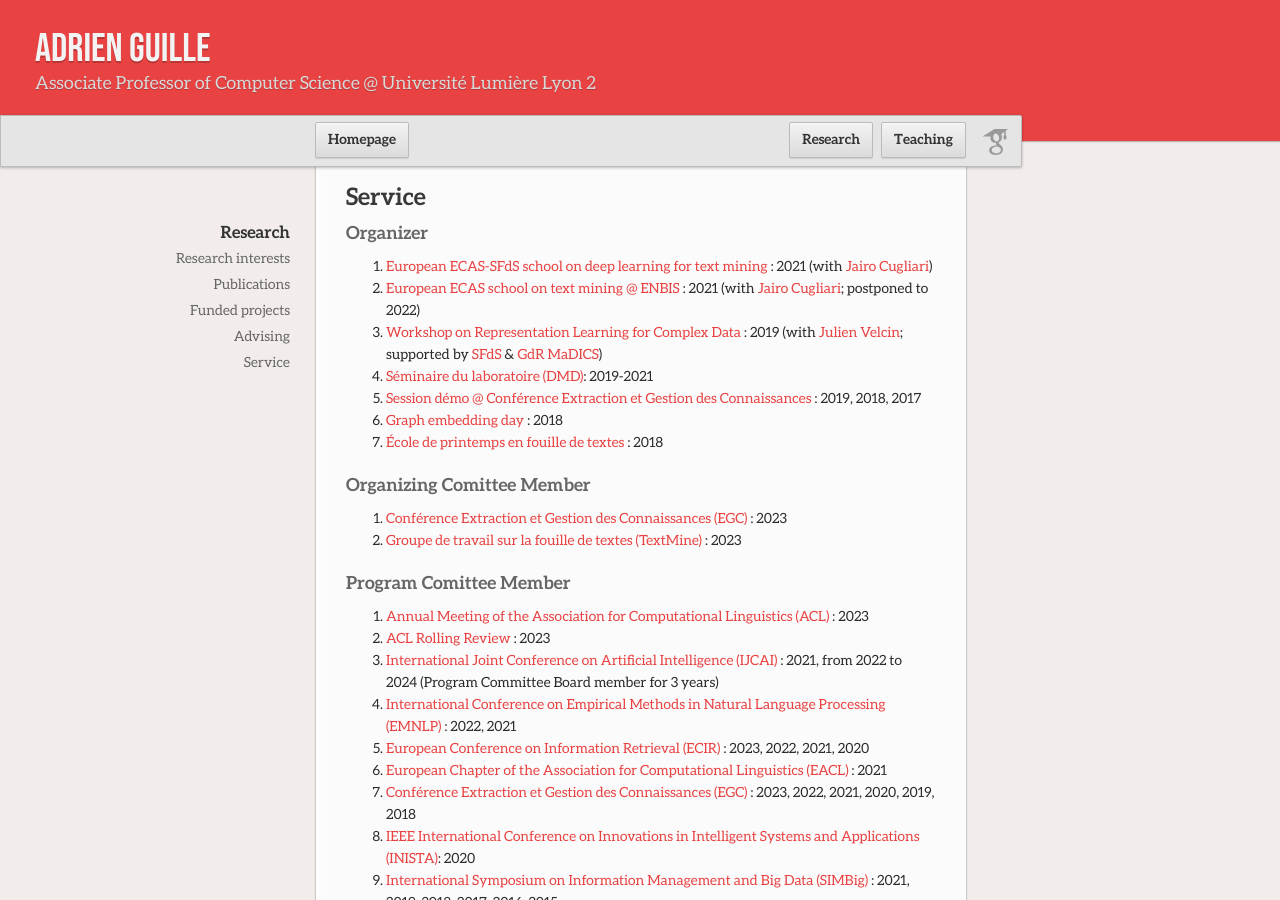
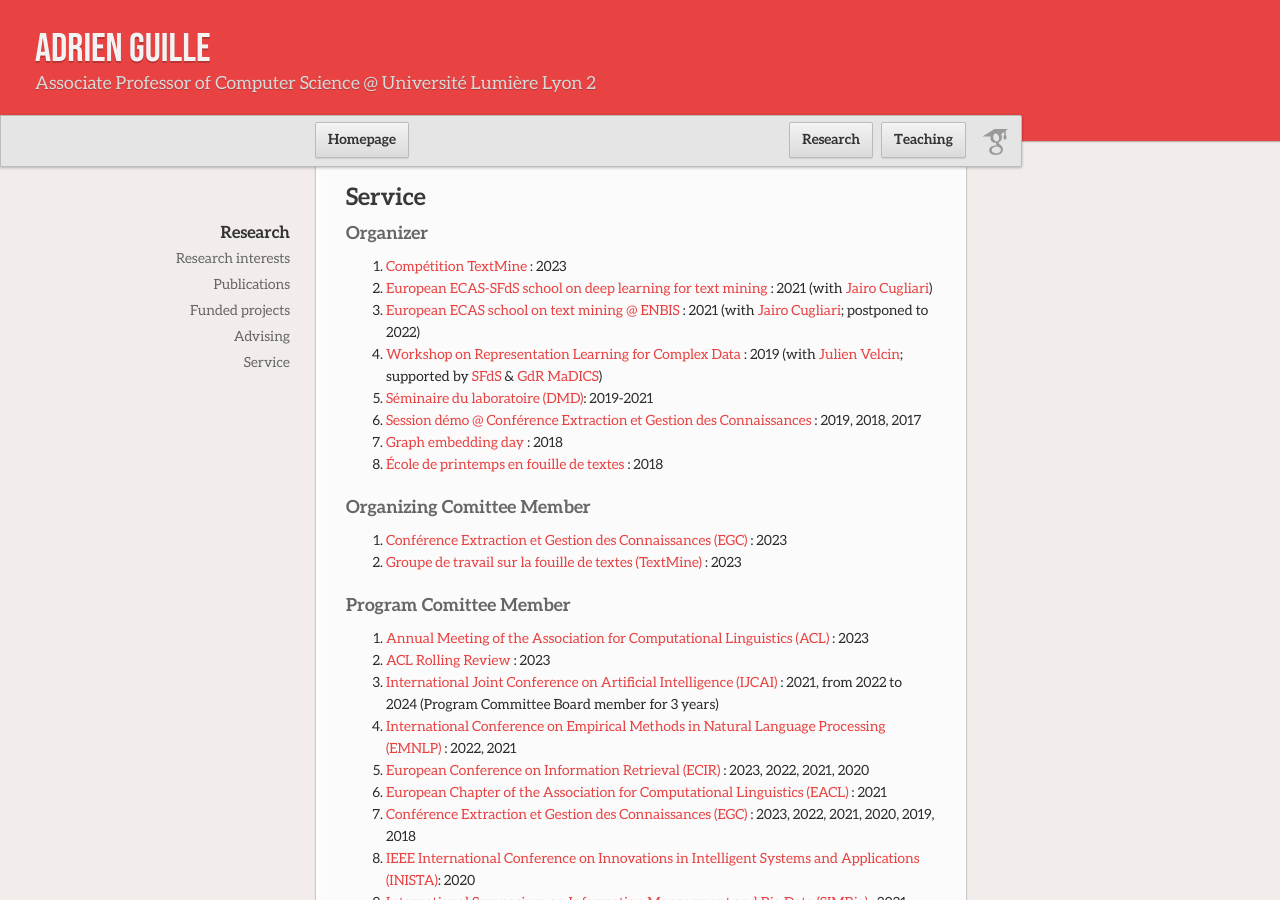
Before and after one commit to AdrienGuille/adrienguille.github.io, a Jekyll site: the page built from research.md, in a window 1280 px wide and 900 px high, scrolled down 1490 px. Built offline with Jekyll 4.4.1, drawn with Linux system fonts in a browser that asks for light colours; our own code applies the rules of GitHub Pages for plain Markdown files.

Commit message:
Update research.md

```diff
--- a/research.md
+++ b/research.md
@@ -50,6 +50,7 @@
 
 ### Organizer
 
+- [Compétition TextMine](https://www.kaggle.com/competitions/defi-textmine-2024) : 2023
 - [European ECAS-SFdS school on deep learning for text mining](https://www.sfds.asso.fr/fr/ecas/632-home/) : 2021 (with [Jairo Cugliari](http://eric.univ-lyon2.fr/jcugliari/))
 - [European ECAS school on text mining @ ENBIS](https://www.enbis.org/activities/events/current/631_ENBIS_20_Pre_Conference_Event__Joint_ECAS_ENBIS_1_Day_Summer_Course___POSTPONED/) : 2021 (with [Jairo Cugliari](http://eric.univ-lyon2.fr/jcugliari/); postponed to 2022)
 - [Workshop on Representation Learning for Complex Data](http://mediamining.univ-lyon2.fr/workshop2019/) : 2019 (with [Julien Velcin](http://mediamining.univ-lyon2.fr/velcin/); supported by [SFdS](#) & [GdR MaDICS](#))
```
